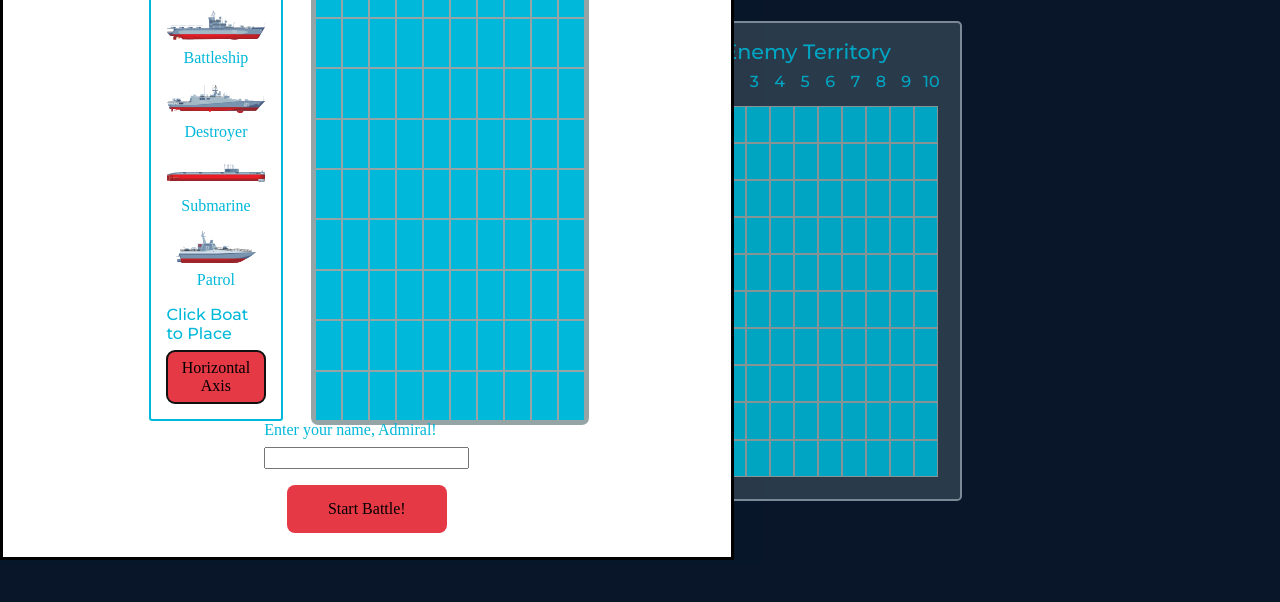
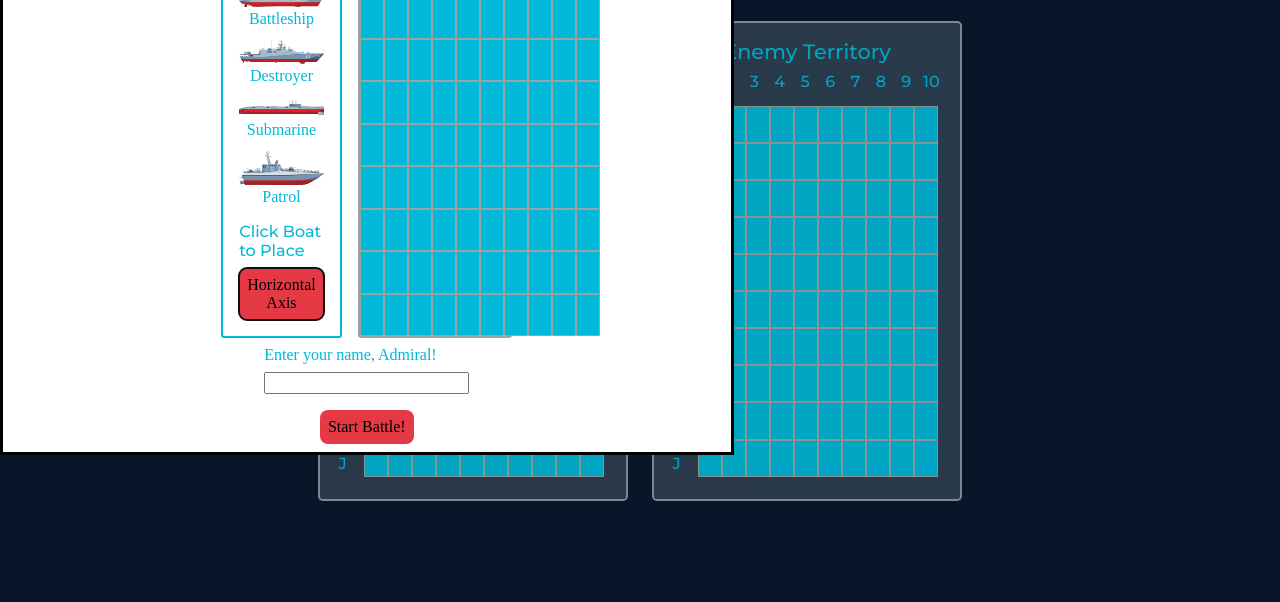
Before and after one commit to SamsDevLab/battleship, a website built with webpack: page src/template.html in a window 1280 px wide. Shown: the part 198-800 px from the top of the page. Built offline with nearby package versions, Linux system fonts and the light colour scheme; files whose address does not match are found by name.

Commit message:
style: resize startScreenBoard layout
Resize layout for the startScreenBoard. Remove the hardset sizing for
boat images, and bring start-modal-main in from 50% width to 40% width

```diff
--- a/src/styles.css
+++ b/src/styles.css
@@ -164,7 +164,6 @@ h2 {
   grid-row: 1/2;
   grid-column: 1/3;
   font-size: 1.3rem;
-  /* margin-bottom: 1rem; */
 }
 
 h2,
@@ -213,6 +212,7 @@ h3 {
 
 .column:hover {
   background-color: #95a5a6;
+  cursor: pointer;
 }
 
 .missed-circle,
@@ -235,8 +235,8 @@ h3 {
   min-height: 100vh;
   min-width: 100vw;
   display: grid;
-  grid-template-rows: 1fr 2fr 1fr;
-  gap: 2rem;
+  grid-template-rows: 0.25fr 1fr 0.5fr;
+  gap: 1rem;
   grid-template-columns: 1fr;
   background-color: #0a192f;
   font-family: "MontserratMedium";
@@ -245,7 +245,7 @@ h3 {
 #start-game-modal h2 {
   font-family: "BlackOpsOne";
   font-size: 4rem;
-  margin-top: 2rem;
+  margin-top: 1.5rem;
 }
 
 #start-modal-main {
@@ -253,9 +253,8 @@ h3 {
   justify-self: center;
   display: grid;
   grid-template-columns: 0.5fr 1fr;
-  width: 60%;
-
-  gap: 2rem;
+  width: 40%;
+  gap: 1rem;
 }
 
 #boat-placement-container {
@@ -264,58 +263,42 @@ h3 {
   padding: 1rem;
   display: flex;
   flex-direction: column;
-  gap: 1rem;
+  align-items: center;
+  gap: 0.75rem;
 }
 
 .boat-container {
-  display: flex;
-  flex-direction: column;
+  display: grid;
+  grid-template-rows: 1fr 0.5fr;
   align-items: center;
-  gap: 0.5rem;
+  justify-content: center;
 }
 
 .boat-header {
   color: #00b8d9;
-}
-
-.boat-image {
-  height: 2rem;
-  width: 12rem;
+  justify-self: center;
+  padding-top: 0.2rem;
 }
 
 .boat-image:hover {
   background-color: #3e5c76;
-  border: 1px solid #3e5c76;
   border-radius: 0.5rem;
   cursor: pointer;
 }
-
-.grab {
-  cursor: grab;
-  cursor: -webkit-grab;
-}
-
-.grabbing {
-  cursor: grabbing;
-  cursor: -webkit-grabbing;
-}
-
-/* .submarine {
-  width: 7rem;
-} */
 
 #directions {
   display: flex;
   flex-direction: column;
   align-items: center;
   gap: 0.5rem;
+  margin-top: 0.25rem;
 }
 
 #start-screen-gameboard {
   display: grid;
   grid-template-rows: repeat(10, 1fr);
   grid-template-columns: repeat(10, 1fr);
-  outline: 4px solid #95a5a6;
+  border: 2px solid #95a5a6;
   border-radius: 0.2rem;
 }
 
@@ -323,21 +306,15 @@ h3 {
   background-color: #95a5a6;
 }
 
-#axis-button {
-  padding: 0.5rem;
-  background-color: #e63946;
-  border: none;
-  border-radius: 0.5rem;
-}
-
 #username-and-button-container {
   grid-row: 3/4;
+  align-self: center;
   display: flex;
   flex-direction: column;
   align-items: center;
   gap: 1rem;
   color: #00b8d9;
-  margin-bottom: 1.5rem;
+  padding: 0.5rem;
 }
 
 #username {
@@ -355,9 +332,9 @@ h3 {
   border-radius: 0.2rem;
 }
 
-#start-game-button {
-  height: 3rem;
-  width: 10rem;
+#start-game-button,
+#axis-button {
+  padding: 0.5rem;
   border-radius: 0.5rem;
   background-color: #e63946;
   border: none;
@@ -366,6 +343,7 @@ h3 {
 #start-game-button:hover,
 #axis-button:hover {
   background-color: #95a5a6;
+  cursor: pointer;
 }
 
 /* Winner Dialog */
```
